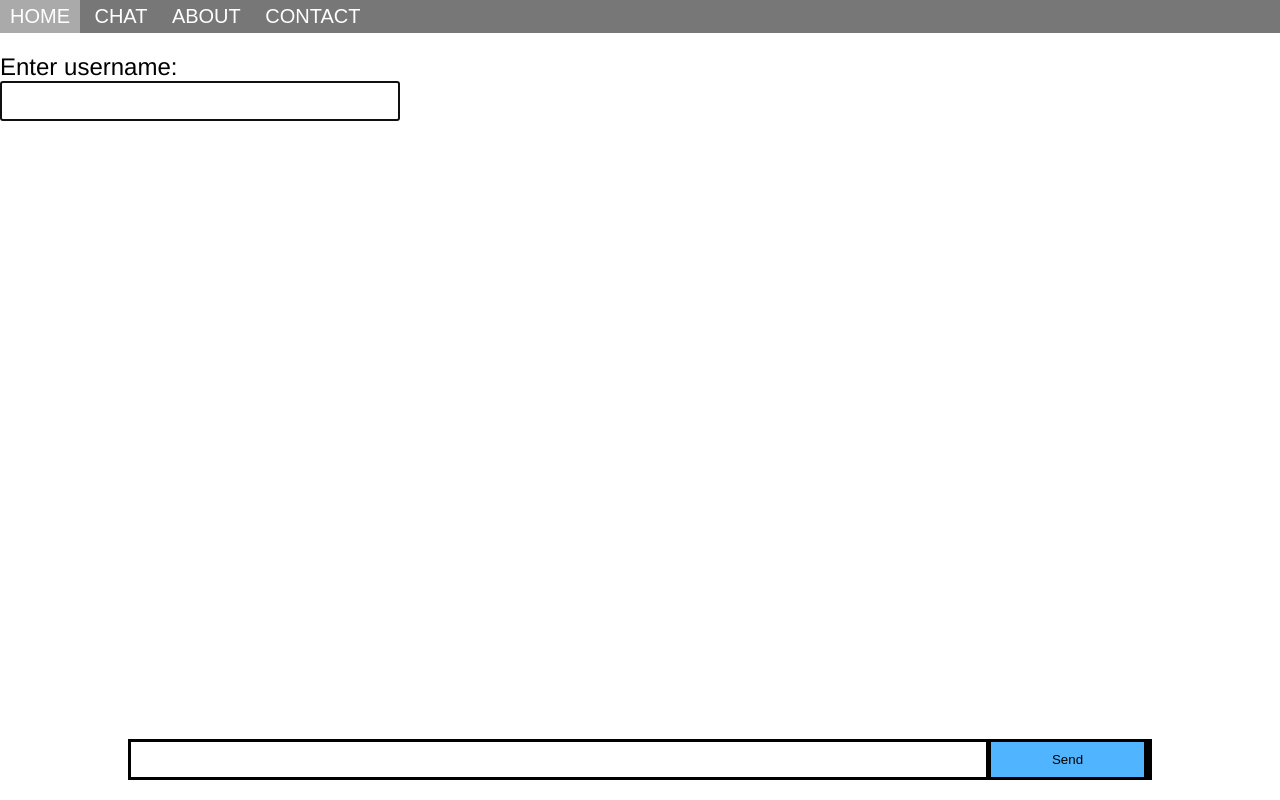
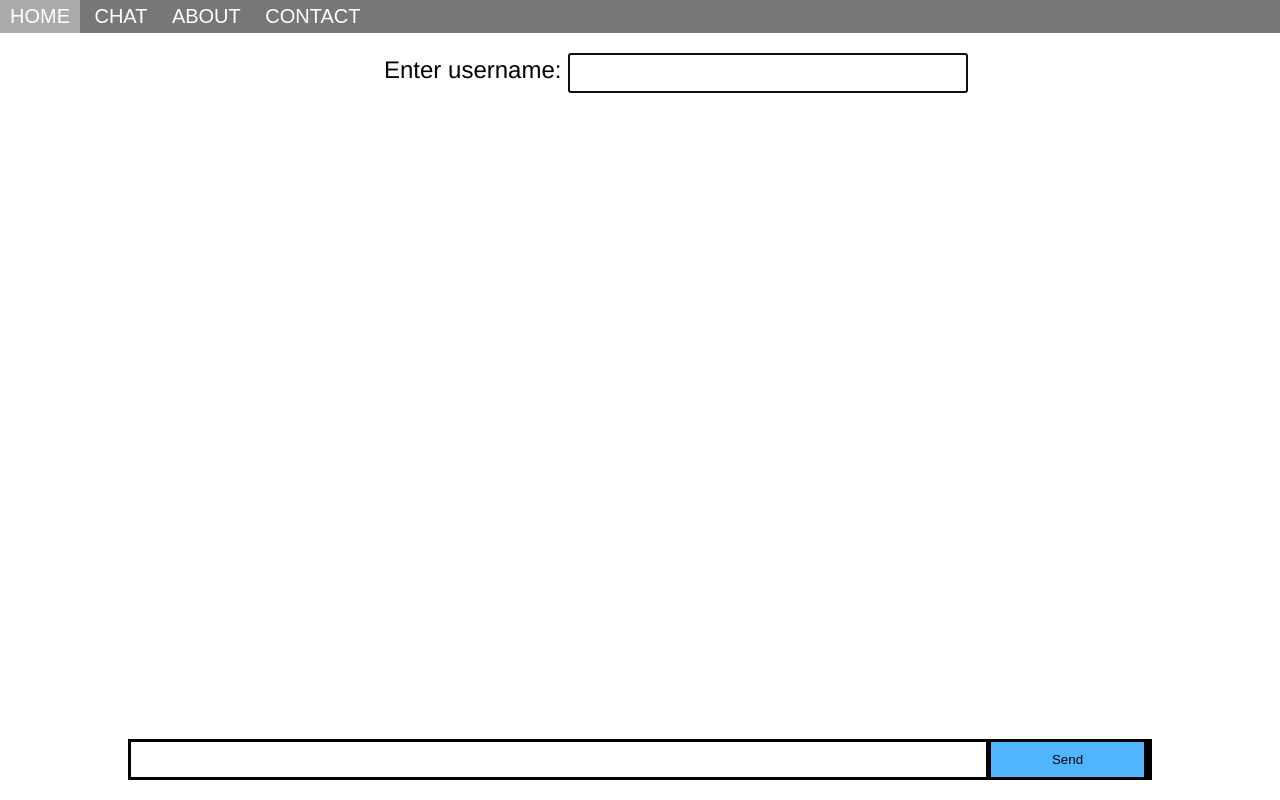
Before and after one commit to mccarts3/SocketChat, a website: page index.html in a window 1280 px wide. Drawn offline with nearby package versions, Linux system fonts and the light colour scheme; no server answers.

Commit message:
Formatting the username input box.

```diff
--- a/index.html
+++ b/index.html
@@ -33,7 +33,7 @@
 		<!-- What should be included chat.html -->
 
 		<div class="welcomeScreen">
-			<p>Enter username: </p>
+			<span>Enter username: </span>
 			<input type="text" tabindex="0" autofocus id="usernameInput" maxlength="20" />
 		</div>
 
--- a/public/css/theme.css
+++ b/public/css/theme.css
@@ -34,6 +34,11 @@ body {
 	width:100%;
 	padding-top: 20px;
 	font: 24px Helvetica, Arial;
+}
+
+.welcomeScreen span {
+	width: 50%;
+	padding: 5px 0px 5px 30%;
 }
 
 #usernameInput {
--- a/public/scripts/chat.js
+++ b/public/scripts/chat.js
@@ -3,7 +3,7 @@ var username = "";
 var socketID = 0;
 
 $('form').submit(function(){
-  socket.emit('new_message', {id: socketID, msg: $('#m').val()});
+  socket.emit('new_message', {id: socketID, message: $('#m').val()});
   $('#m').val('');
   return false;
 });
```
